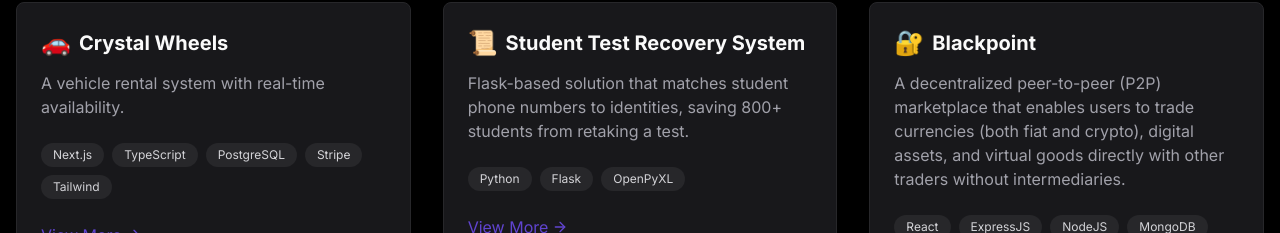
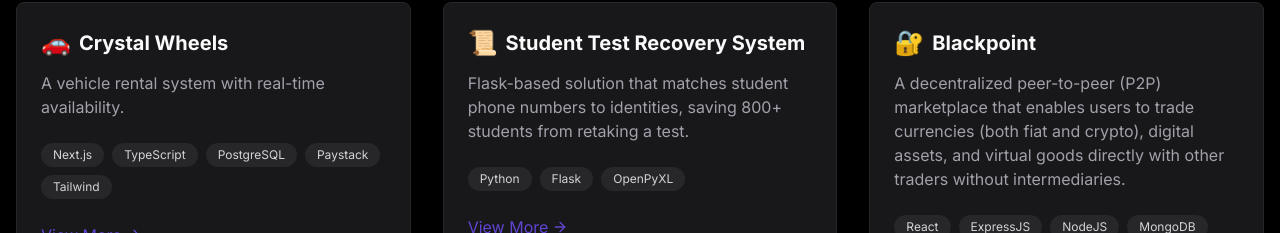
Before and after one commit to Benedict-arowo/Portfolio, a Next.js app: page / in a window 1280 px wide. Shown: the part 1798-2031 px from the top of the page. Built offline with nearby package versions, Linux system fonts and the light colour scheme.

Commit message:
Update payment provider from Stripe to Paystack in project details

```diff
--- a/src/app/page.tsx
+++ b/src/app/page.tsx
@@ -99,7 +99,7 @@ const projectsData: Record<string, ProjectDetails> = {
 			"Next.js",
 			"TypeScript",
 			"PostgreSQL",
-			"Stripe",
+			"Paystack",
 			"Tailwind",
 		],
 		githubUrl: null,
--- a/src/app/projects/[slug]/page.tsx
+++ b/src/app/projects/[slug]/page.tsx
@@ -95,7 +95,7 @@ const projectsData: Record<string, ProjectDetails> = {
 			"Next.js",
 			"TypeScript",
 			"PostgreSQL",
-			"Stripe",
+			"Paystack",
 			"Tailwind",
 		],
 		githubUrl: null,
```
